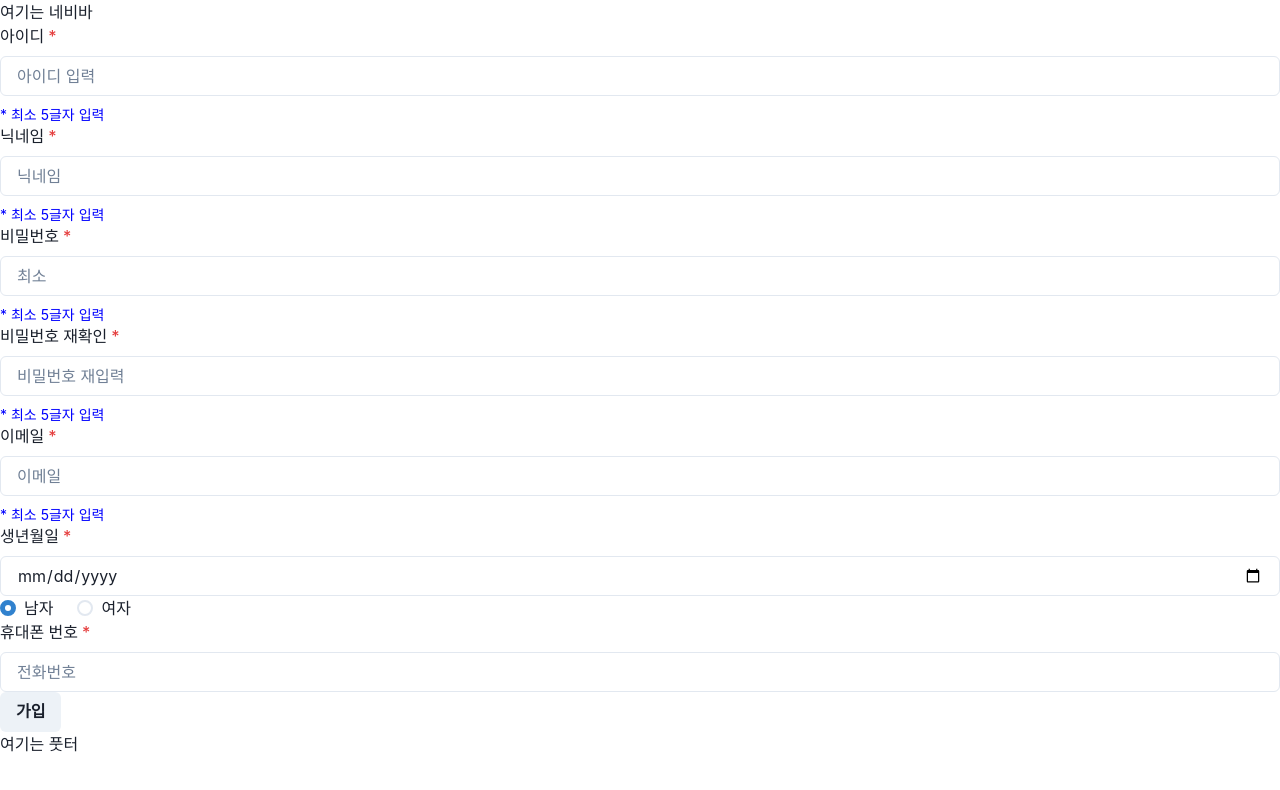
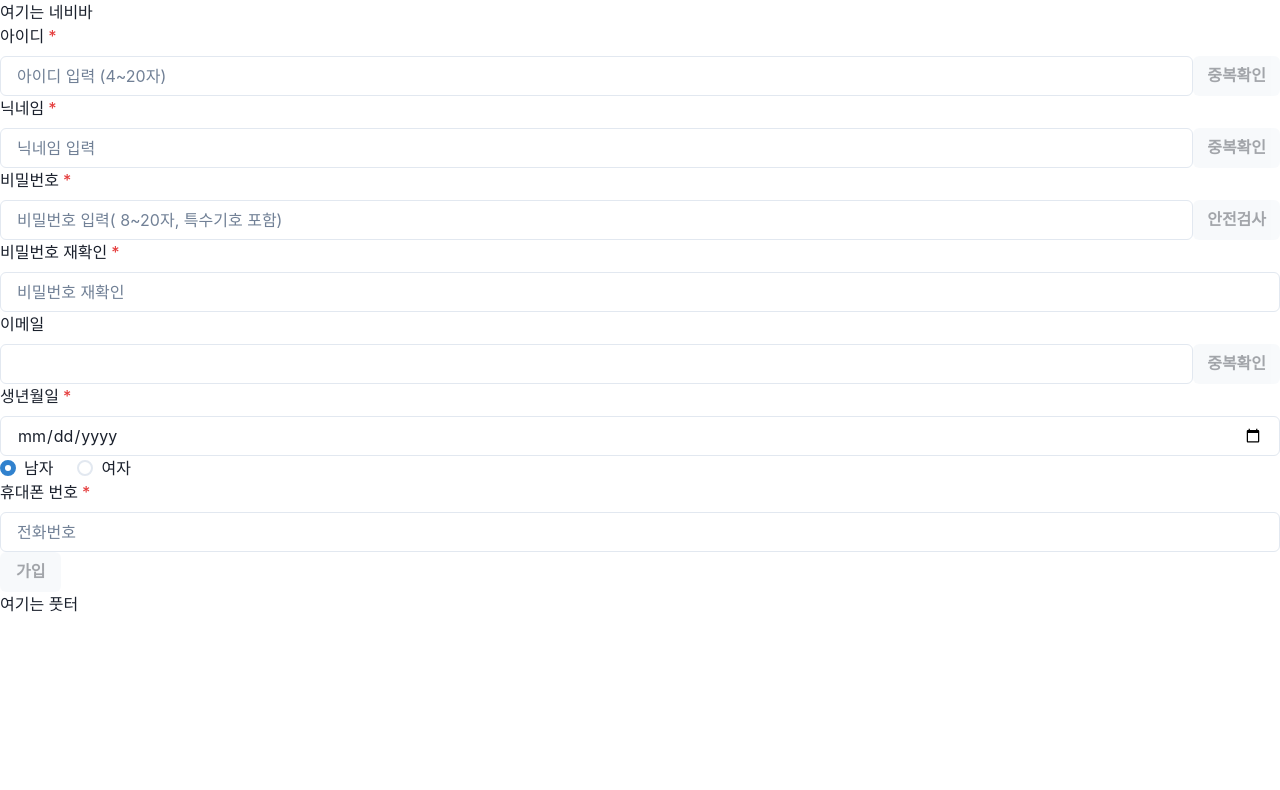
Before and after one commit to zxcvcx123/TodayYouTubeProjectFE, a React (Create React App) app: page /member/signup in a window 1280 px wide. Shown: the top 790 px of the page. Built offline with nearby package versions, Linux system fonts and the light colour scheme.

Commit message:
회원가입 검즏 로직 작성중

```diff
--- a/src/member/MemberSignup.js
+++ b/src/member/MemberSignup.js
@@ -2,39 +2,71 @@ import React, { useState } from "react";
 import {
   Box,
   Button,
+  Flex,
   FormControl,
-  FormHelperText,
+  FormErrorMessage,
   FormLabel,
   HStack,
   Input,
   Radio,
   RadioGroup,
-  Text,
   useToast,
 } from "@chakra-ui/react";
 import axios from "axios";
 import { useNavigate } from "react-router-dom";
+import {
+  defaultLength,
+  defaultMessage,
+  defaultPatterns,
+  englishAndNumberOnly,
+  validatePassword,
+  validateEmail,
+} from "./memberUtil/memberSignUpMethods";
 
 function MemberSignup(props) {
-  /* 회원 폼 상태 */
+  /* 회원 상태---------------------------------------------------------------------------------- */
   const [member_id, setMember_id] = useState("");
   const [password, setPassword] = useState("");
   const [password_check, setPassword_check] = useState("");
-  const [gender, setGender] = useState("");
-  const [birth_date, setBirth_date] = useState();
+  const [gender, setGender] = useState("m");
+  const [birth_date, setBirth_date] = useState(null);
   const [nickname, setNickname] = useState("");
   const [email, setEmail] = useState("");
   const [phone_number, setPhone_number] = useState("");
+  /* ID 검증---------------------------------------------------------------------------------- */
 
-  /* 중복 검증 */
-  const [memberIdAvailable, setMemberIdAvailable] = useState(false);
-  const [emailAvailable, setEmailAvailable] = useState(false);
-  const [nickNameAvailable, setNickNameAvailable] = useState(false);
-  let submitAvailabe = true;
+  const [checkIdResult, setCheckIdResult] = useState(false); // 중복 체크 결과
+  const [idMessage, setIdMessage] = useState(defaultMessage);
+  const [idDisable, setIdDisable] = useState(false); // 중복 체크 후 비활성화
+  /* 닉네임 검증 ----------------------------------------------------------------------------------*/
+  const [checkNicknameResult, setCheckNicknameResult] = useState(false); // 중복 체크 결과
+  const [nicknameMessage, setNicknameMessage] = useState(defaultMessage);
+  const [nickNameDisable, setNickNameDisable] = useState(false); // 중복 체크 후 비활성화
+  /* 이메일 검증 ----------------------------------------------------------------------------------*/
+
+  const [checkEmailResult, setCheckEmailResult] = useState(false); // 중복 체크 결과
+  const [emailMessage, setEmailMessage] = useState(defaultMessage);
+  const [emailDisable, setEmailDisable] = useState(false); // 중복 체크 후 비활성화
+
+  /* 비밀번호 관련 메세지 ----------------------------------------------------------------------------------*/
+  const [passwordTypeResult, setPasswordTypeResult] = useState(false);
+  const [passwordMessage, setPasswordMessage] = useState(defaultMessage);
+  const [passwordCheckMessage, setPasswordCheckMessage] =
+    useState("비밀번호가 일치하지 않습니다");
+
+  const submitAvailable =
+    checkIdResult &&
+    checkNicknameResult &&
+    true &&
+    passwordTypeResult &&
+    birth_date !== null &&
+    phone_number.length > 12;
 
   /* ChakraUI*/
   const toast = useToast();
   const navigate = useNavigate();
+
+  /* 회원 가입 요청 ----------------------------------------------------------------------------------*/
   function handleSignupForm() {
     axios
       .post("/api/member/signup", {
@@ -48,16 +80,16 @@ function MemberSignup(props) {
       })
       .then(() => {
         toast({
-          description: "회원가입에 성공했습니다",
+          description: "회원가입이 완료되었습니다",
           status: "success",
         });
         navigate("/member/signup");
       })
 
       .catch((error) => {
-        if (error.status === 400) {
+        if (error.response.status === 400) {
           toast({
-            description: "회원가입에 실패하셨습니다.",
+            description: "가입 정보를 확인해주세요",
             status: "warning",
           });
         } else {
@@ -69,63 +101,235 @@ function MemberSignup(props) {
       });
   }
 
+  /* 중복 체크 메서드 ----------------------------------------------------------------------------------*/
+  function handleDuplicated(itemName, item) {
+    const params = new URLSearchParams();
+    params.set(itemName, item);
+    console.log(params);
+    axios
+      .get("/api/member/signup/check?" + params)
+      .then((response) => {
+        const result = response.data;
+        toast({
+          description: result,
+          status: "success",
+        });
+        if (itemName === "member_id") {
+          setCheckIdResult(true);
+          setIdDisable(false);
+        }
+        if (itemName === "nickname") {
+          setCheckNicknameResult(true);
+          setNickNameDisable(false);
+        }
+        if (itemName === "email") {
+          setCheckEmailResult(true);
+          setEmailDisable(false);
+        }
+      })
+      .catch((error) => {
+        const result = error.response.data;
+        toast({
+          description: result,
+          status: "warning",
+        });
+        if (itemName === "member_id") {
+          setCheckIdResult(false);
+          setIdMessage(result);
+        }
+        if (itemName === "nickname") {
+          setCheckNicknameResult(false);
+          setNicknameMessage(result);
+        }
+        if (itemName === "email") {
+          setCheckEmailResult(false);
+          setEmailMessage(result);
+        }
+      });
+  }
+
   return (
     <>
       <Box>
-        <FormControl isRequired>
+        {/* 아이디 폼  ---------------------------------------------------------------------------------- */}
+        <FormControl
+          isRequired
+          isInvalid={
+            member_id.length === 0
+              ? false
+              : englishAndNumberOnly(member_id)
+                ? true
+                : !checkIdResult
+          }
+        >
           <FormLabel>아이디</FormLabel>
+          <Flex>
             <Input
-            placeholder="아이디 입력"
+              placeholder="아이디 입력 (4~20자)"
+              value={member_id}
+              maxLength={"20"}
               onChange={(e) => {
+                if (!e.target.value.includes(" ")) {
+                  setCheckIdResult(false);
+                  setIdDisable(true);
                   setMember_id(e.target.value);
+                  setIdMessage("4" + defaultLength);
+                  if (e.target.value.length > 3) {
+                    setIdMessage(defaultMessage);
+                  }
+                  if (englishAndNumberOnly(member_id)) {
+                    setIdMessage(defaultPatterns);
+                  }
+                }
               }}
             />
-          <FormHelperText color={"blue"}>* 최소 5글자 입력</FormHelperText>
+            <Button
+              isDisabled={
+                member_id.length < 4 ||
+                englishAndNumberOnly(member_id) ||
+                !idDisable
+              }
+              onClick={() => {
+                handleDuplicated("member_id", member_id);
+              }}
+            >
+              중복확인
+            </Button>
+          </Flex>
+          <FormErrorMessage>{idMessage}</FormErrorMessage>
         </FormControl>
-        <FormControl isRequired>
+        {/* 닉네임 폼 ---------------------------------------------------------------------------------- */}
+        <FormControl
+          isRequired
+          isInvalid={nickname.length === 0 ? false : !checkNicknameResult}
+        >
           <FormLabel>닉네임</FormLabel>
+          <Flex>
             <Input
-            placeholder="닉네임"
+              placeholder="닉네임 입력"
+              value={nickname}
               onChange={(e) => {
+                if (!e.target.value.includes(" ")) {
+                  setNickNameDisable(true);
+                  setNicknameMessage(true);
+                  setCheckNicknameResult(false);
+                  setNicknameMessage("2" + defaultLength);
                   setNickname(e.target.value);
+                  if (e.target.value.length > 3) {
+                    setNicknameMessage(defaultMessage);
+                  }
+                }
               }}
             />
-          <FormHelperText color={"blue"}>* 최소 5글자 입력</FormHelperText>
+            <Button
+              isDisabled={nickname.length < 1 || !nickNameDisable}
+              onClick={() => {
+                handleDuplicated("nickname", nickname);
+              }}
+            >
+              중복확인
+            </Button>
+          </Flex>
+          <FormErrorMessage>{nicknameMessage}</FormErrorMessage>
         </FormControl>
-        <FormControl isRequired>
+        {/* 비밀번호 폼 ---------------------------------------------------------------------------------- */}
+        <FormControl
+          isRequired
+          isInvalid={password.length === 0 ? false : !passwordTypeResult}
+        >
           <FormLabel>비밀번호</FormLabel>
+          <Flex>
             <Input
               type="password"
-            placeholder="최소"
+              placeholder="비밀번호 입력( 8~20자, 특수기호 포함)"
+              value={password}
               onChange={(e) => {
+                if (!e.target.value.includes(" ")) {
+                  setPasswordTypeResult(false);
+                  setPasswordMessage("8" + defaultLength);
                   setPassword(e.target.value);
+                  if (e.target.value.length > 7) {
+                    setPasswordMessage("안전검사가 필요합니다");
+                  }
+                }
               }}
             />
-          <FormHelperText color={"blue"}>* 최소 5글자 입력</FormHelperText>
+            <Button
+              isDisabled={password.length < 7 || password !== password_check}
+              onClick={() => {
+                if (validatePassword(password)) {
+                  setPasswordTypeResult(true);
+                  toast({
+                    description: "안전한 비밀번호입니다",
+                    status: "success",
+                  });
+                } else {
+                  setPasswordTypeResult(false);
+                  setPasswordMessage(
+                    "형식이 올바르지 않습니다. 영문자(대문자 또는 소문자)와 숫자, 특수기호를 모두 포함해주세요",
+                  );
+                  setPasswordCheckMessage("");
+                }
+              }}
+            >
+              안전검사
+            </Button>
+          </Flex>
+          <FormErrorMessage>{passwordMessage}</FormErrorMessage>
         </FormControl>
-        <FormControl isRequired>
+        {/* 비밀번호 재확인 ---------------------------------------------------------------------------------- */}
+        <FormControl
+          isRequired
+          isInvalid={
+            password_check.length === 0
+              ? false
+              : password === password_check
+                ? !passwordTypeResult
+                : true
+          }
+        >
           <FormLabel>비밀번호 재확인</FormLabel>
           <Input
             type="password"
-            placeholder="비밀번호 재입력"
+            placeholder="비밀번호 재확인"
+            value={password_check}
             onChange={(e) => {
-              console.log(e.target.value);
+              if (!e.target.value.includes(" ")) {
+                setPasswordTypeResult(false);
                 setPassword_check(e.target.value);
+                if (password === e.target.value) {
+                  setPasswordCheckMessage("안전검사가 필요합니다");
+                }
+              }
             }}
           />
-          <FormHelperText color={"blue"}>* 최소 5글자 입력</FormHelperText>
+          <FormErrorMessage>{passwordCheckMessage}</FormErrorMessage>
         </FormControl>
-        <FormControl isRequired>
+        {/* 이메일 폼 -----------------------------------------------------------------------------------*/}
+        <FormControl>
           <FormLabel>이메일</FormLabel>
+          <Flex>
             <Input
-            placeholder="이메일"
+              type="email"
               onChange={(e) => {
-              console.log(e.target.value);
                 setEmail(e.target.value);
               }}
             />
-          <FormHelperText color={"blue"}>* 최소 5글자 입력</FormHelperText>
+            <Button
+              isDisabled={email.length < 5}
+              onClick={(e) => {
+                if (validateEmail(email)) {
+                  handleDuplicated("email", email);
+                } else {
+                  console.log("실패!");
+                }
+              }}
+            >
+              중복확인
+            </Button>
+          </Flex>
         </FormControl>
+        {/* 생년월일 ---------------------------------------------------------------------------------- */}
         <FormControl isRequired>
           <FormLabel>생년월일</FormLabel>
           <Input
@@ -144,6 +348,7 @@ function MemberSignup(props) {
             </HStack>
           </RadioGroup>
         </FormControl>
+        {/* 전화번호 ---------------------------------------------------------------------------------- */}
         <FormControl isRequired>
           <FormLabel>휴대폰 번호</FormLabel>
           <Input
@@ -162,7 +367,9 @@ function MemberSignup(props) {
             }}
           />
         </FormControl>
-        <Button onClick={handleSignupForm}>가입</Button>
+        <Button isDisabled={!submitAvailable} onClick={handleSignupForm}>
+          가입
+        </Button>
       </Box>
     </>
   );
--- /dev/null
+++ b/src/member/memberUtil/memberSignUpMethods.js
@@ -0,0 +1,46 @@
+/* 검증 관련 메세지 */
+import axios from "axios";
+
+const defaultMessage = "중복확인이 필요합니다";
+const defaultPatterns = "영어 소문자와 숫자만 입력 가능합니다";
+const defaultLength = "글자 이상 입력 가능합니다";
+/* 비밀번호 형식 검증 */
+function validatePassword(password) {
+  // 대,소문자, 숫자 포함 여부 및 특수문자 필수 포함
+  const hasUpperCase = /[A-Z]/.test(password);
+  const hasLowerCase = /[a-z]/.test(password);
+  const hasNumber = /[0-9]/.test(password);
+  // IBM 규칙에 따라 가능한 특수 기호
+  const hasSpecialChar = /[~!@#$%^&*_\-+=`|\\(){}\[\]:;"'<>,.?/]/.test(
+    password,
+  );
+  // 일치 갯수 계산 로직
+  const findPatternMatches = [hasUpperCase, hasLowerCase, hasNumber];
+  const countMatches = findPatternMatches.filter(Boolean).length;
+
+  return countMatches > 1 && hasSpecialChar;
+}
+
+/* 이메일 형식 검증 */
+function validateEmail(email) {
+  console.log("실행 됨!");
+  const hasAvailableRegex = /^[a-zA-Z0-9]+@[a-zA-Z]+\.[a-zA-Z]{2,3}$/.test(
+    email,
+  );
+
+  return hasAvailableRegex;
+}
+
+/* 소문자와 숫자 조합 검증 */
+export const englishAndNumberOnly = (item) => {
+  // 영문자와 소문자만 입력 가능
+  return !/^[a-z0-9]+$/.test(item);
+};
+
+export {
+  defaultMessage,
+  defaultPatterns,
+  defaultLength,
+  validateEmail,
+  validatePassword,
+};
```
Lines whose indentation alone changed are shown as unchanged.
